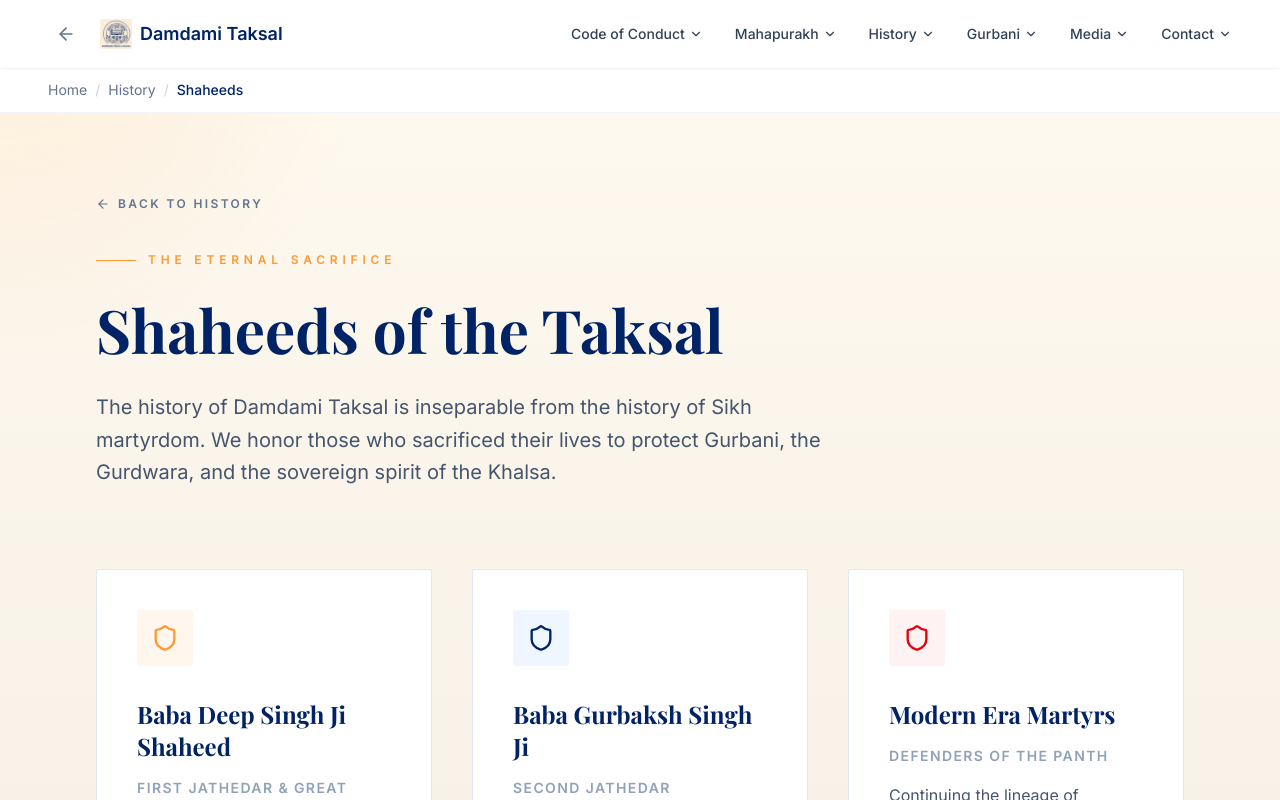
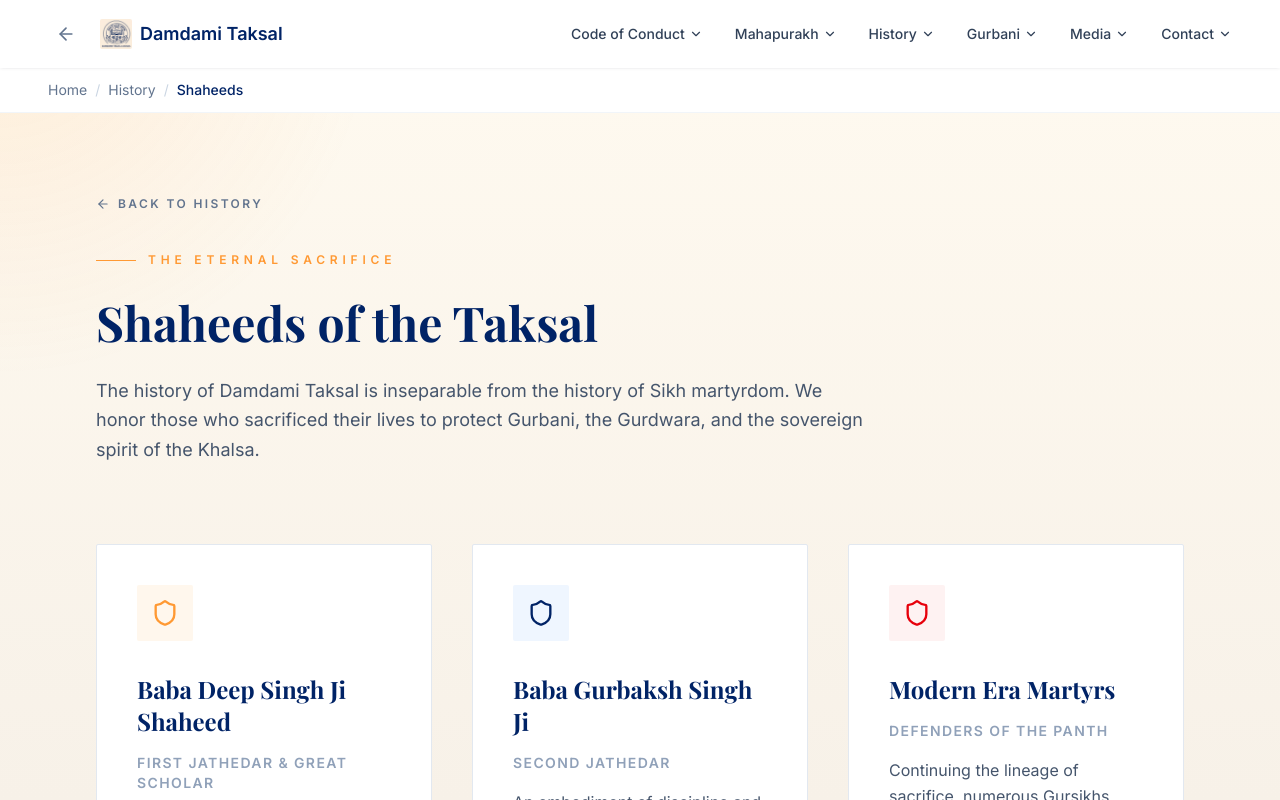
Before and after one commit to gsons-ca/damdami, a Next.js app: page /history/shaheeds in a window 1280 px wide. Shown: the top 800 px of the page. Built offline with nearby package versions, Linux system fonts and the light colour scheme.

Commit message:
update main page.tsx

```diff
--- a/app/history/shaheeds/page.tsx
+++ b/app/history/shaheeds/page.tsx
@@ -41,10 +41,10 @@
             The Eternal Sacrifice
           </p>
         </div>
-        <h1 className="font-playfair text-4xl font-bold leading-tight text-[#002366] sm:text-6xl">
+        <h1 className="font-playfair text-3xl font-bold leading-tight text-[#002366] sm:text-5xl">
           Shaheeds of the Taksal
         </h1>
-        <p className="max-w-3xl text-xl leading-relaxed text-slate-600">
+        <p className="max-w-3xl text-lg leading-relaxed text-slate-600">
           The history of Damdami Taksal is inseparable from the history of Sikh martyrdom. We honor those who sacrificed their lives to protect Gurbani, the Gurdwara, and the sovereign spirit of the Khalsa.
         </p>
       </header>
--- a/app/media/page.tsx
+++ b/app/media/page.tsx
@@ -7,7 +7,7 @@
         <div className="grid gap-8 lg:grid-cols-[0.85fr_1.15fr] lg:items-center">
           <div>
             <p className="text-sm uppercase tracking-[0.3em] text-[#002366]">Media & Katha</p>
-            <h1 className="max-w-3xl text-4xl font-semibold leading-tight text-[#002366] sm:text-5xl">
+            <h1 className="max-w-3xl text-3xl font-semibold leading-tight text-[#002366] sm:text-4xl">
               Katha, audio discourses, and visual lessons for the Canadian Sangat.
             </h1>
             <p className="mt-4 max-w-2xl text-base leading-8 text-slate-700">
```
